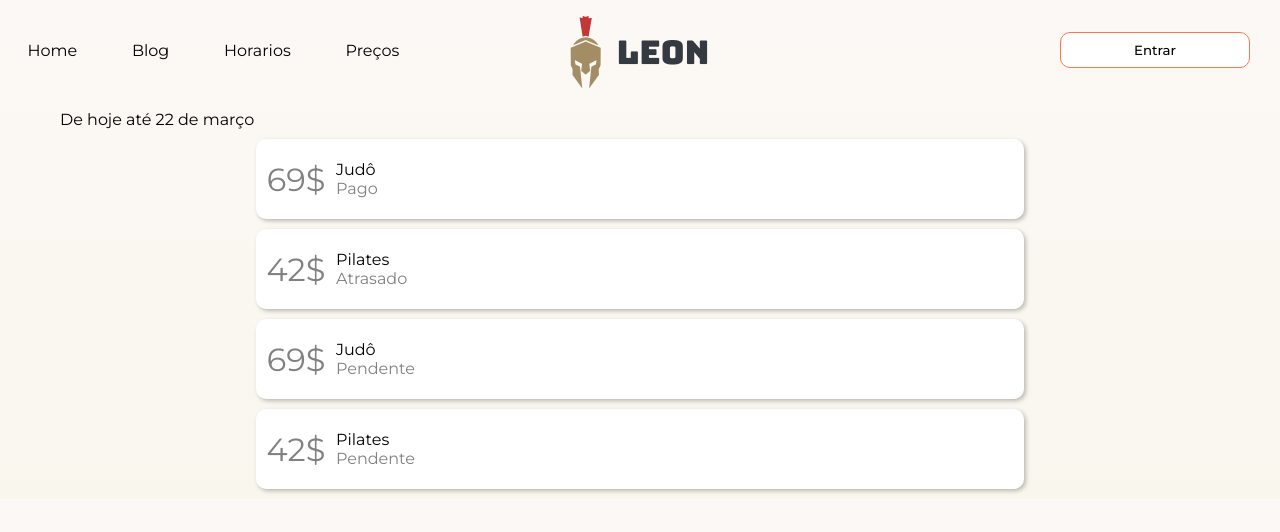
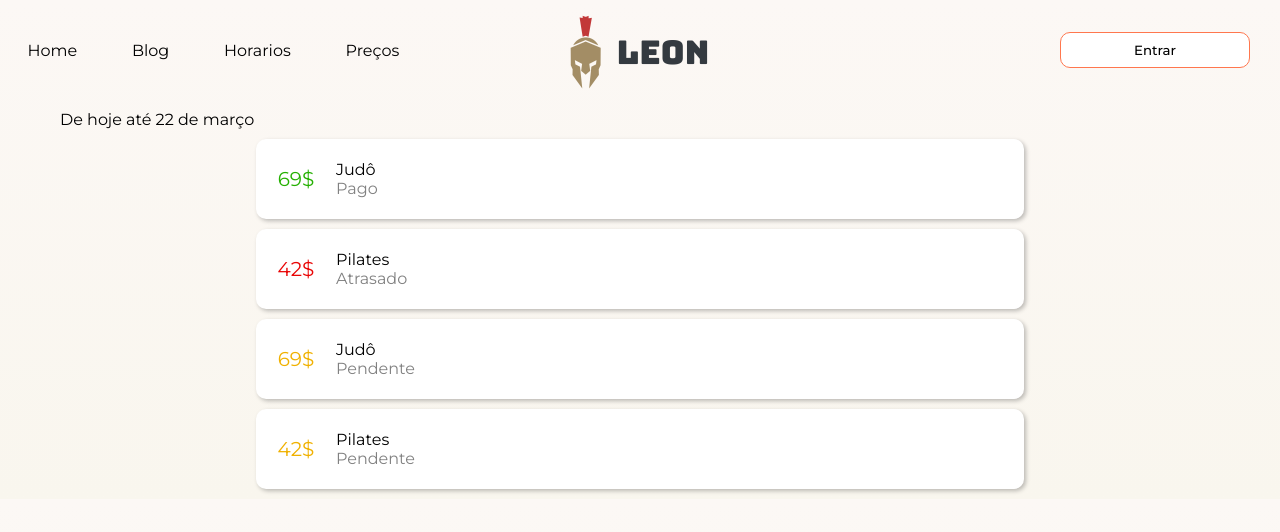
Before and after one commit to MaykonMorais/leon-front, a Next.js app: page /Payments in a window 1280 px wide. Shown: the top 532 px of the page. Built offline with nearby package versions, Linux system fonts and the light colour scheme.

Commit message:
feat: conditional color numbers

```diff
--- a/src/components/Item/Item.tsx
+++ b/src/components/Item/Item.tsx
@@ -2,13 +2,27 @@ import mapPin from '@assets/map-pin.png'
 import trash from '@assets/trash.png'
 import { ModelItem } from '@types'
 import Image from 'next/image'
-import { Container,Father,Titles,Title,Subtitle,Locale,Number,ContainerEnd } from './styles'
+import {
+	Container,
+	Father,
+	Titles,
+	Title,
+	Subtitle,
+	Locale,
+	Number,
+	ContainerEnd,
+	Txtgray,
+	Txtred,
+	Txtgreen,
+	Txtyelow,
+} from './styles'
+
+
 
 interface props {
 	item: ModelItem
 	haveLocale?: boolean
 	haveTrash?: boolean
-	color?:string
 }
 
 const Item = ({
@@ -29,10 +43,30 @@ const Item = ({
 		return <Image className='trash' width={15} height={15} src={trash} alt='' />
 	}
 
+	function colorNumber() {
+
+		var ret;
+
+		if(subtitle === "Pago")
+			ret = <Txtgreen>{num}</Txtgreen>
+		else
+		if(subtitle === "Atrasado")
+			ret = <Txtyelow>{num}</Txtyelow>
+		else
+		if(subtitle === "Pendente")
+			ret = <Txtred>{num}</Txtred>
+		else
+			ret = <Txtgray>{num}</Txtgray>
+
+		return ret;
+	}
+
 	return (
 		<Container>
 			<Father>
-				<Number>{num}</Number>
+				<Number>
+					{colorNumber()}
+				</Number>
 
 				<Titles>
 					<Title>{title}</Title>
--- a/src/components/Item/styles.ts
+++ b/src/components/Item/styles.ts
@@ -29,19 +29,29 @@ export const Titles = styled.div`
 	padding: 20;
 
 `
-export const Number =styled.span`
+export const Number = styled.span`
 	display: flex;
 	justify-content: space-around;
 	flex: 1;
 	width: 80px;
 	height: 80px;
 	align-items: center;
-
-	color: #818181;
 	font-weight:lighter;
-	font-size: 32px;
+	font-size: 20px;
 `
 
+export const Txtgray = styled.text`
+	color: #818181;
+`
+export const Txtgreen = styled.text`
+	color: #25B002;
+`
+export const Txtyelow= styled.text`
+	color: #E90505;
+`
+export const Txtred = styled.text`
+	color: #F0B100;
+`
 
 export const Title = styled.span`
 	font-weight: lighter;
```
